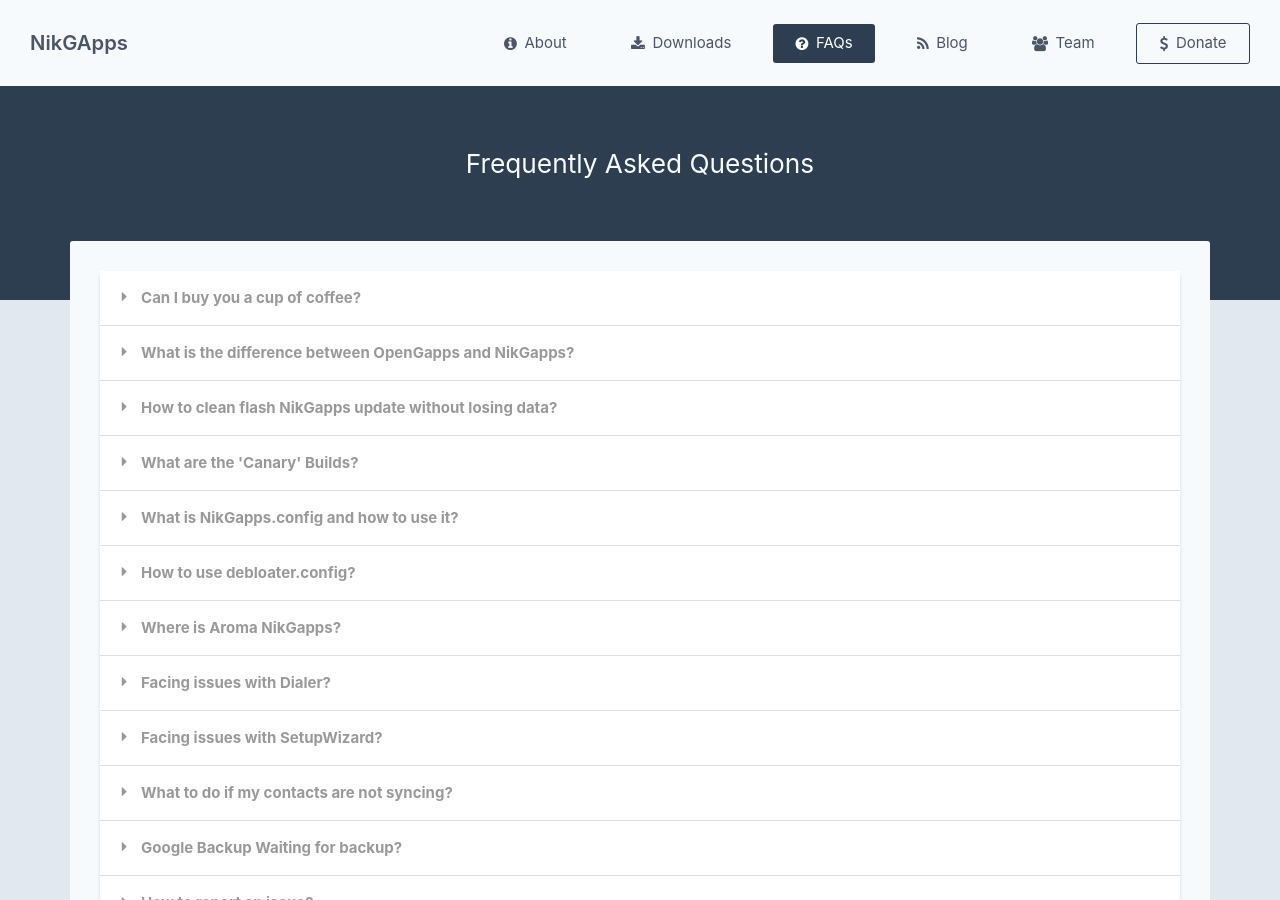
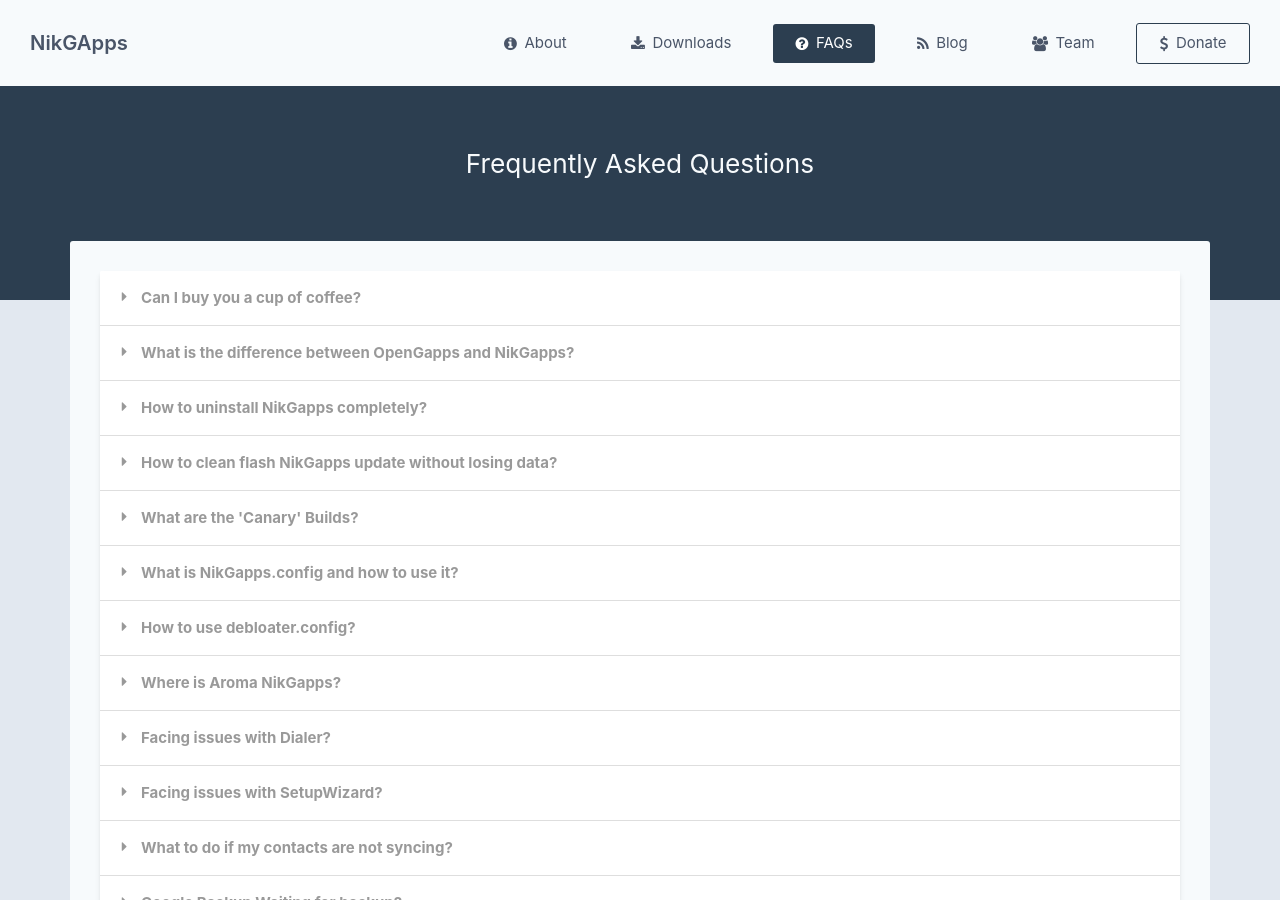
Before and after one commit to nikgapps/nikgapps.github.io, a Jekyll site: the page built from faqs.html, in a window 1280 px wide and 900 px high. Built offline with Jekyll 4.4.1, drawn with Linux system fonts in a browser that asks for light colours.

Commit message:
Update FAQ - uninstall

```diff
--- a/faqs.html
+++ b/faqs.html
@@ -64,9 +64,6 @@
                         NikGapps supports Split Apks!
                     </li>
                     <li>
-                        NikGapps comes with prebuilt YouTube Vanced (v14) and Lawnchair launcher (Till Android Q).
-                    </li>
-                    <li>
                         NikGapps packages are created from the apks present in my personal device.
                     </li>
                     <li>
@@ -93,6 +90,22 @@
                     <li>
                         NikGapps comes with several addon packages for those who only require specific addon and not the
                         whole gapps package.
+                    </li>
+                    <li>
+                        More NikGapps Features <a target="_blank" style="color: #063EDD;" href="https://nikgapps.com/misc/2021/04/24/NikGapps-Features.html">here</a>
+                    </li>
+                </ul>
+            </div>
+
+            <div class="title" id="uninstall">
+                <i class="dropdown icon"></i>
+                How to uninstall NikGapps completely?
+            </div>
+
+            <div class="content">
+                <ul>
+                    <li>
+                        You will find the detailed instructions on the <a target="_blank" style="color: #063EDD;" href="https://nikgapps.com/misc/2021/04/24/NikGapps-Features.html#uninstall-nikgapps-completely-this-will-remove-all-the-traces-of-nikgapps-from-your-system">NikGapps Uninstall Feature</a> page.
                     </li>
                 </ul>
             </div>
```
